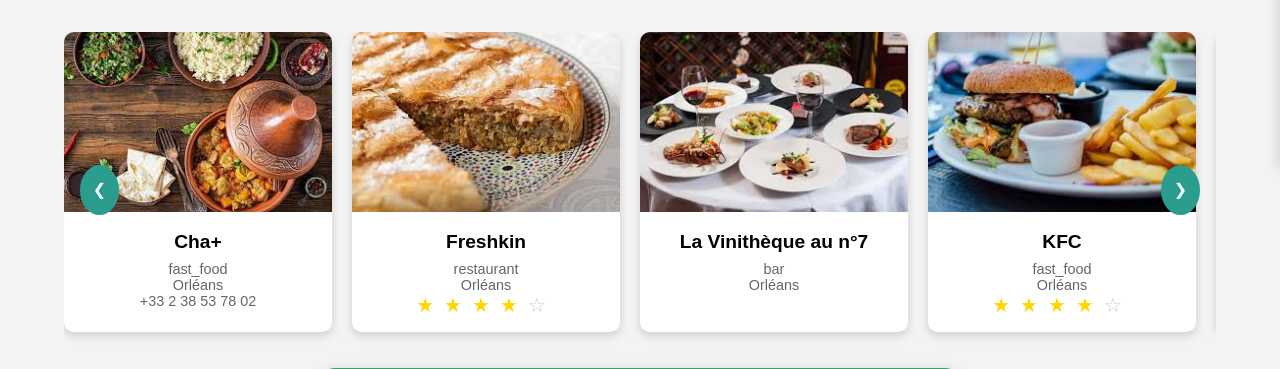
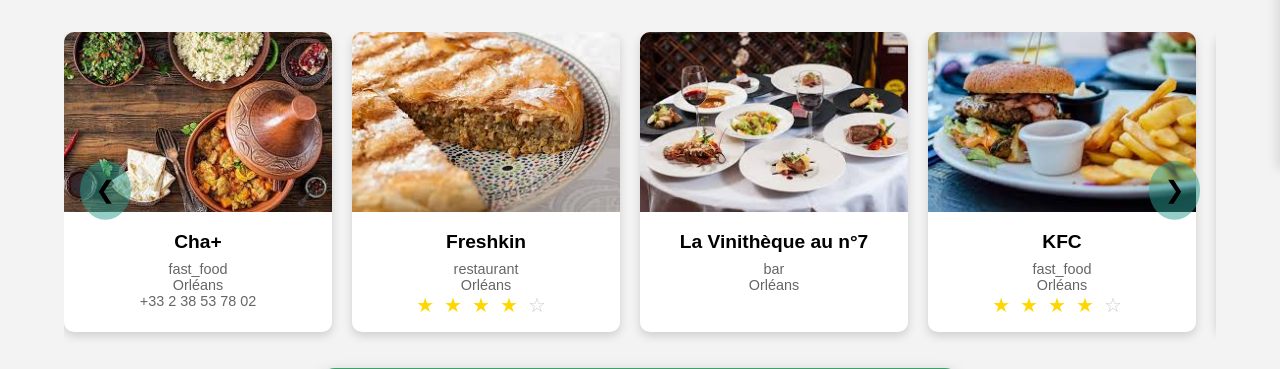
Before and after one commit to alexisnisol/SAE-Web-Restaurant, a PHP site: page / in a window 1280 px wide. Shown: the part 631-1000 px from the top of the page. Run offline with PHP 8.4, Linux system fonts and the light colour scheme; data comes from the database, SQL or seed files in the repository; data that the repository does not hold is empty; some libraries are stand-ins or nearby versions.

Commit message:
modif bouton carousel

```diff
--- a/src/static/css/index.css
+++ b/src/static/css/index.css
@@ -152,22 +152,32 @@ a {
 
 .carousel-btn {
     position: absolute;
-    background-color: rgb(42, 157, 143);
-    color: white;
-    border: medium;
-    font-size: 1rem;
-    padding: 1vw;
+    background-color: rgba(42, 157, 143, 0.5); /* Opacité faible */
+    color: black; /* Flèche noire */
+    border: none;
+    font-size: 1.5rem; /* Agrandit la flèche */
+    padding: 1.2vw;
     border-radius: 50%;
     cursor: pointer;
     z-index: 10;
     top: 50%;
     transform: translateY(-50%);
     transition: 0.3s;
-    height: 14%;
-  }
-  .star {
-    font-size: 20px;
-    color: #ccc;
+    height: auto;
+    width: auto;
+    display: flex;
+    align-items: center;
+    justify-content: center;
+}
+
+.carousel-btn:hover {
+    background-color: rgba(42, 157, 143, 0.7);
+}
+
+
+.star {
+font-size: 20px;
+color: #ccc;
 }
 
 .star.filled {
```
